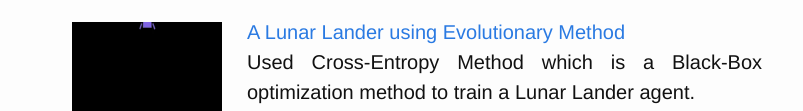
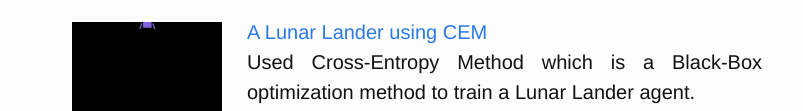
Before and after one commit to satyadwyoom/satyadwyoom_old1.github.io, a plain HTML site: page index.html in a window 1280 px wide. Shown: the part 427-538 px from the top of the page, without its empty margins (238-1041 px from the left). Drawn offline with nearby package versions, Linux system fonts and the light colour scheme; some packages are replaced by stand-ins of ours.

Commit message:
new commit

```diff
--- a/index.html
+++ b/index.html
@@ -134,7 +134,7 @@ toggleDiv('projects');
 
             <img src="assets/DRL-gifs/Lunarlander.gif">
 
-            <a href="https://github.com/satyadwyoom/CEM-application" target="blank">A Lunar Lander using Evolutionary Method</a>
+            <a href="https://github.com/satyadwyoom/CEM-application" target="blank">A Lunar Lander using CEM</a>
             <p>Used Cross-Entropy Method which is a Black-Box optimization method to train a Lunar Lander agent.</p>
 
           <br>
```
